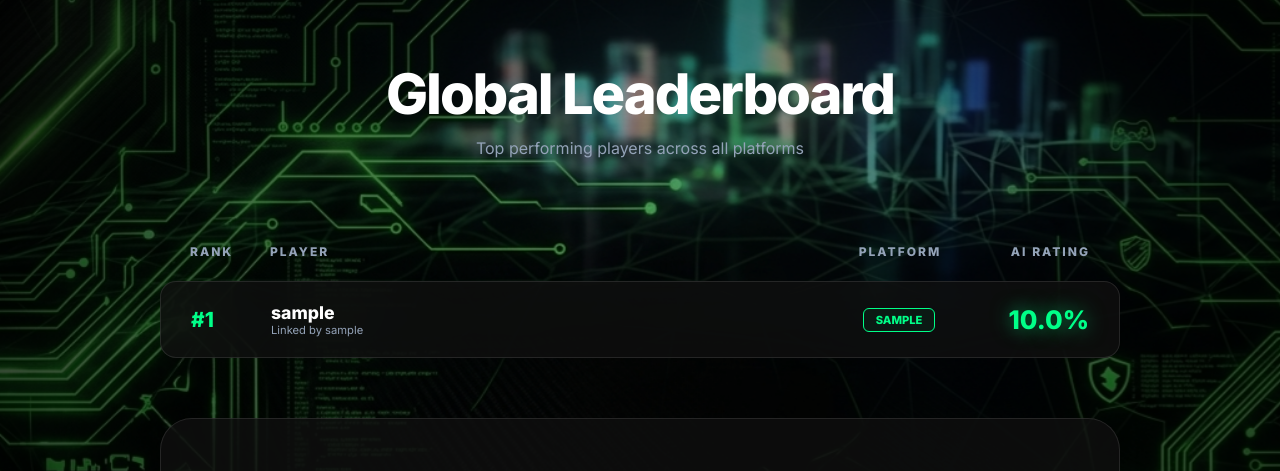
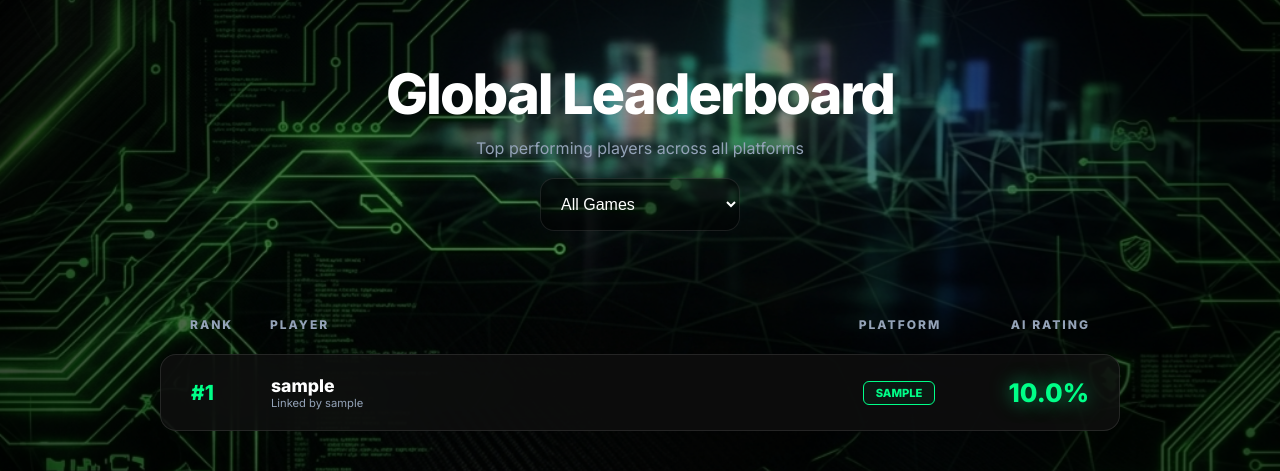
Before and after one commit to AleemKhokhar/FYP, a Django app: page /leaderboard/ in a window 1280 px wide. Shown: the part 114-585 px from the top of the page. Run offline with Django 4.2, Linux system fonts and the light colour scheme; tables that the repository leaves empty hold one stand-in row (values such as "Sample post").

Commit message:
leaderboard fix

```diff
--- a/core/templates/core/leaderboard.html
+++ b/core/templates/core/leaderboard.html
@@ -28,6 +28,16 @@
         <div style="text-align: center; margin-bottom: 40px;">
             <h1 style="font-size: 3.5rem; margin: 0;">Global <span>Leaderboard</span></h1>
             <p style="color: var(--text-dim); margin-top: 10px;">Top performing players across all platforms</p>
+
+            <form method="GET" action="{% url 'leaderboard' %}" style="margin-top: 20px;">
+                <select name="game_choice" onchange="this.form.submit()" style="padding: 10px 20px; font-size: 1rem; background: var(--card-bg); color: white; border: 1px solid var(--border); border-radius: 8px; cursor: pointer; min-width: 200px;">
+                    <option value="all" {% if current_game == 'all' %}selected{% endif %}>All Games</option>
+                    <option value="fortnite" {% if current_game == 'fortnite' %}selected{% endif %}>Fortnite</option>
+                    <option value="hypixel" {% if current_game == 'hypixel' %}selected{% endif %}>Minecraft Hypixel</option>
+                    <option value="clash" {% if current_game == 'clash' %}selected{% endif %}>Clash of Clans</option>
+                    <option value="steam" {% if current_game == 'steam' %}selected{% endif %}>Steam Profile</option>
+                </select>
+            </form>
         </div>
 
         <div class="leaderboard-grid">
```
